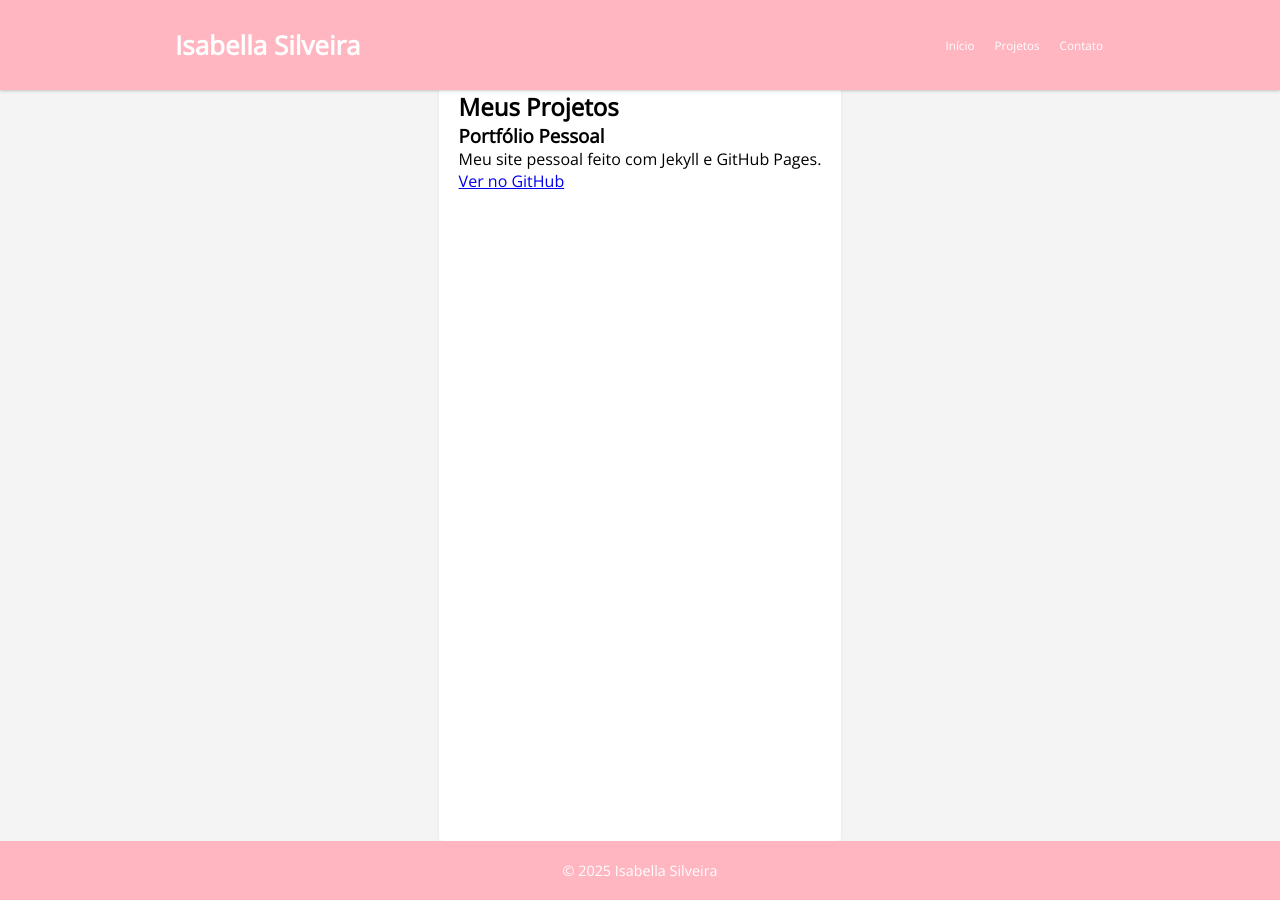
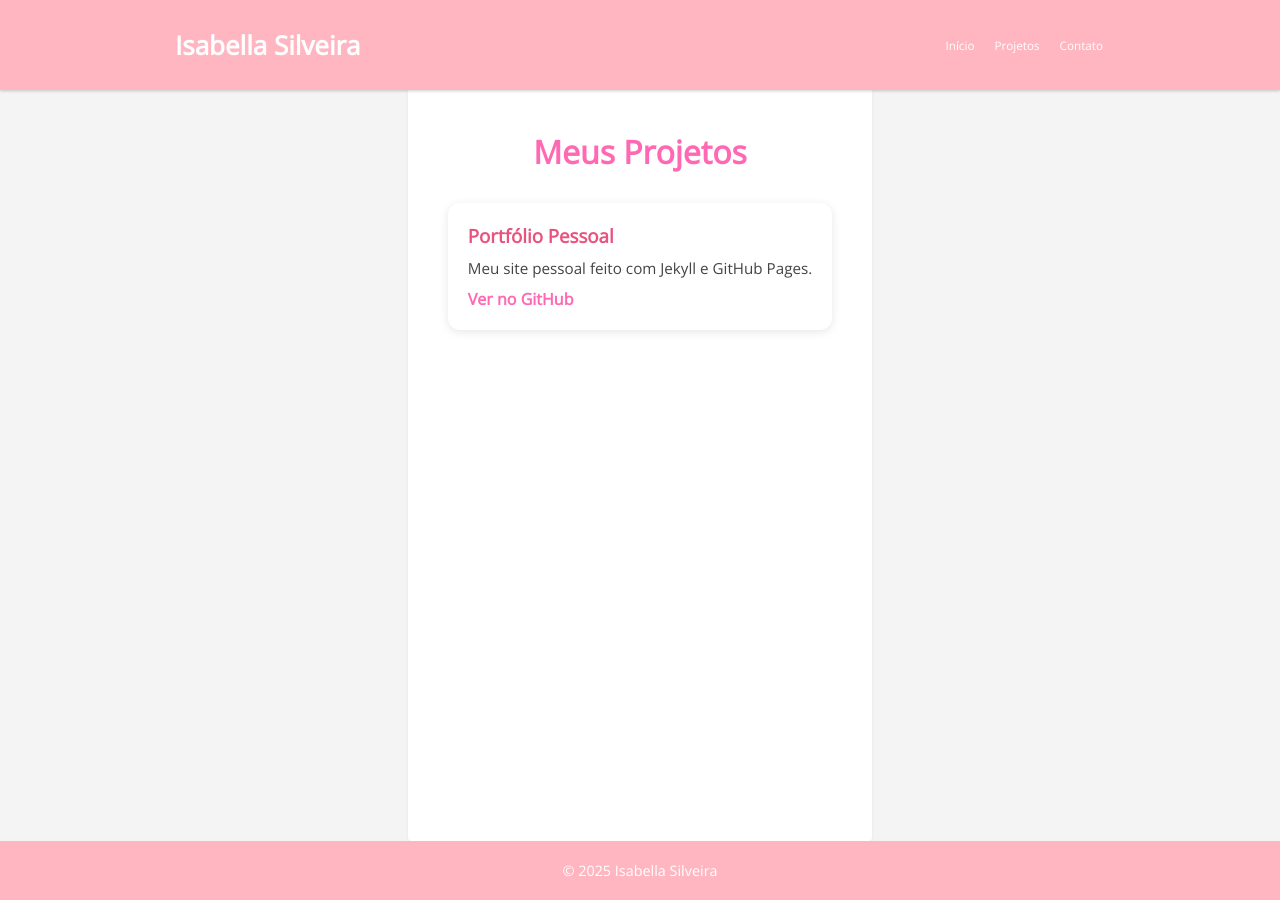
Before and after one commit to isacsilveira/isacsilveira.github.io, a Jekyll site: the page built from projetos.md, in a window 1280 px wide. Built offline with Jekyll 4.4.1, drawn with Linux system fonts in a browser that asks for light colours.

Commit message:
Update style.css

```diff
--- a/assets/css/style.css
+++ b/assets/css/style.css
@@ -130,3 +130,57 @@
   line-height: 1.6;
   margin-top: 1rem;
 }
+
+
+.projects-section {
+  padding: 40px 20px;
+  max-width: 1000px;
+  margin: 0 auto;
+  text-align: center;
+}
+
+.projects-section h2 {
+  font-size: 2rem;
+  color: #ff69b4;
+  margin-bottom: 30px;
+}
+
+.project-grid {
+  display: grid;
+  grid-template-columns: repeat(auto-fit, minmax(280px, 1fr));
+  gap: 20px;
+}
+
+.project-card {
+  background-color: white;
+  border-radius: 12px;
+  padding: 20px;
+  box-shadow: 0 2px 10px rgba(0,0,0,0.1);
+  text-align: left;
+  transition: transform 0.2s ease;
+}
+
+.project-card:hover {
+  transform: translateY(-5px);
+}
+
+.project-card h3 {
+  margin-bottom: 10px;
+  color: #e75480;
+}
+
+.project-card p {
+  font-size: 0.95rem;
+  margin-bottom: 10px;
+  color: #444;
+}
+
+.project-card a {
+  color: #ff69b4;
+  text-decoration: none;
+  font-weight: bold;
+}
+
+.project-card a:hover {
+  text-decoration: underline;
+}
```
